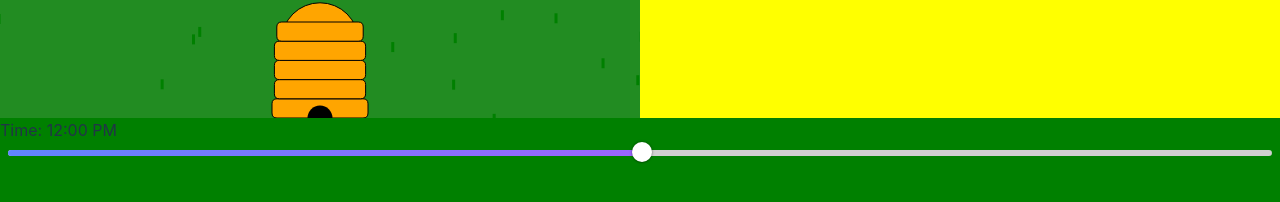
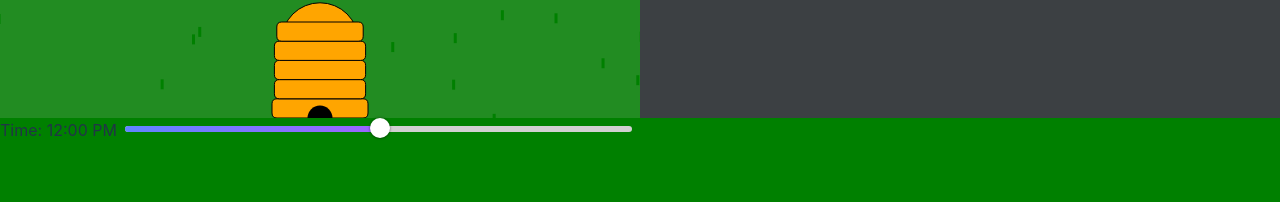
Before and after one commit to gckirchoff/bee-dance, a Svelte app: page / in a window 1280 px wide. Shown: the part 522-724 px from the top of the page. Built offline with nearby package versions, Linux system fonts and the light colour scheme.

Commit message:
Added input styling

```diff
--- a/src/App.svelte
+++ b/src/App.svelte
@@ -1,5 +1,6 @@
 <script lang="ts">
   import Canvas from './components/Canvas.svelte';
+  import Dance from './components/Dance.svelte';
   import Field from './components/Field.svelte';
   import Range from './components/Range.svelte';
   import { minsToTime } from './utils/general';
@@ -14,9 +15,11 @@
 <main>
   <section class="upper">
     <div class="canvas-container left"><Field {timeInMins} /></div>
-    <div class="canvas-container right" />
+    <div class="canvas-container right" ><Dance /></div>
   </section>
   <section class="lower">
+    <div class="inputs-container">
+      <div class="time-input-container">
         <label for="time-input">Time: {minsToTime(timeInMins)}</label>
         <Range
           on:change={updateTime}
@@ -26,16 +29,18 @@
           showTooltip={false}
           id="time-input"
         />
+      </div>
+    </div>
   </section>
 </main>
 
 <style>
   main {
     min-height: 100vh;
+    background-color: rgb(60, 64, 67);
   }
 
   .upper {
-    background-color: red;
     height: 80vh;
     display: flex;
     align-items: stretch;
@@ -46,15 +51,22 @@
     height: 20vh;
   }
 
+  .inputs-container {
+    display: flex;
+  }
+
+  .time-input-container {
+    display: flex;
+    flex: 0 1 50%;
+  }
+
   .canvas-container {
     flex: 1 1 0;
   }
 
   .left {
-    background-color: blue;
   }
 
   .right {
-    background-color: yellow;
   }
 </style>
```
Lines whose indentation alone changed are shown as unchanged.
